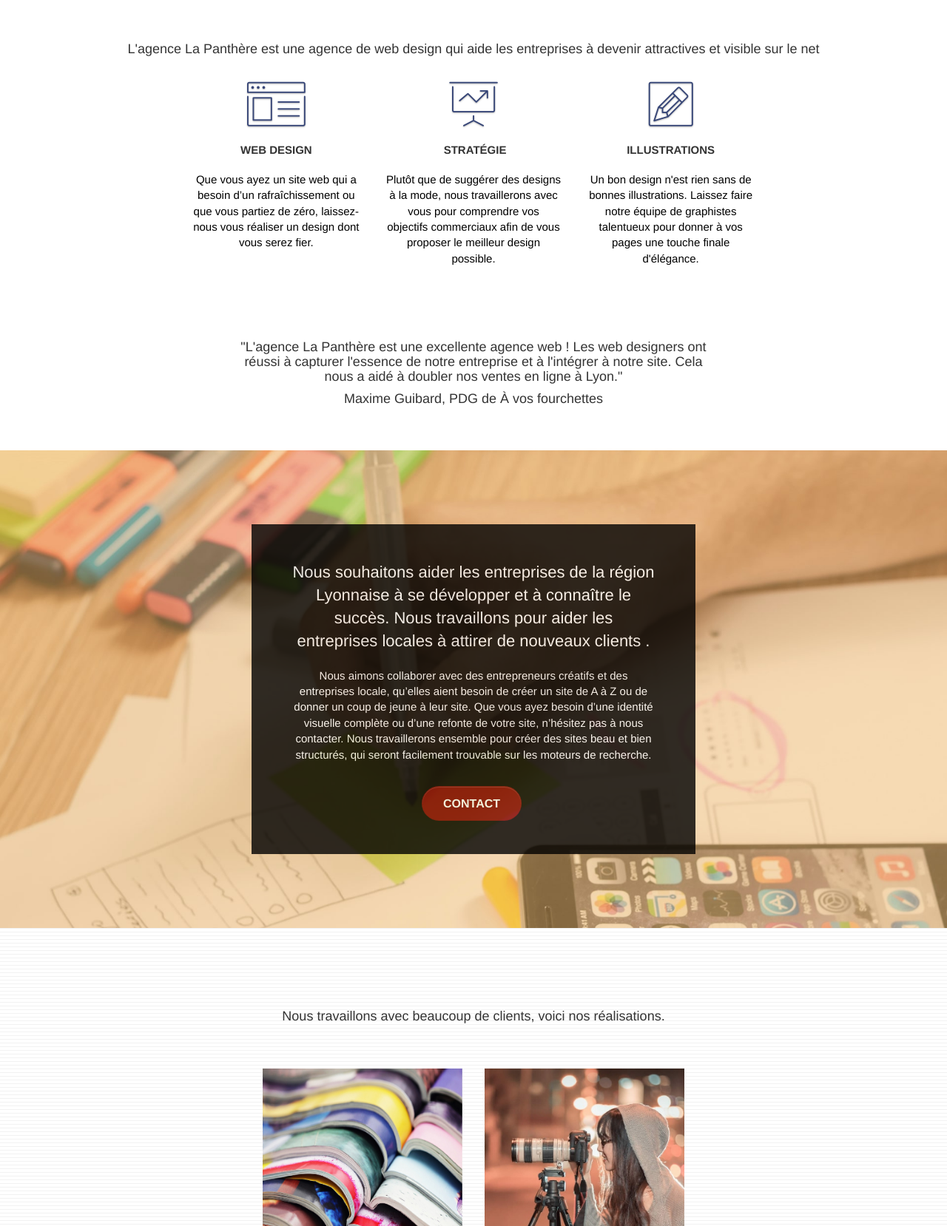
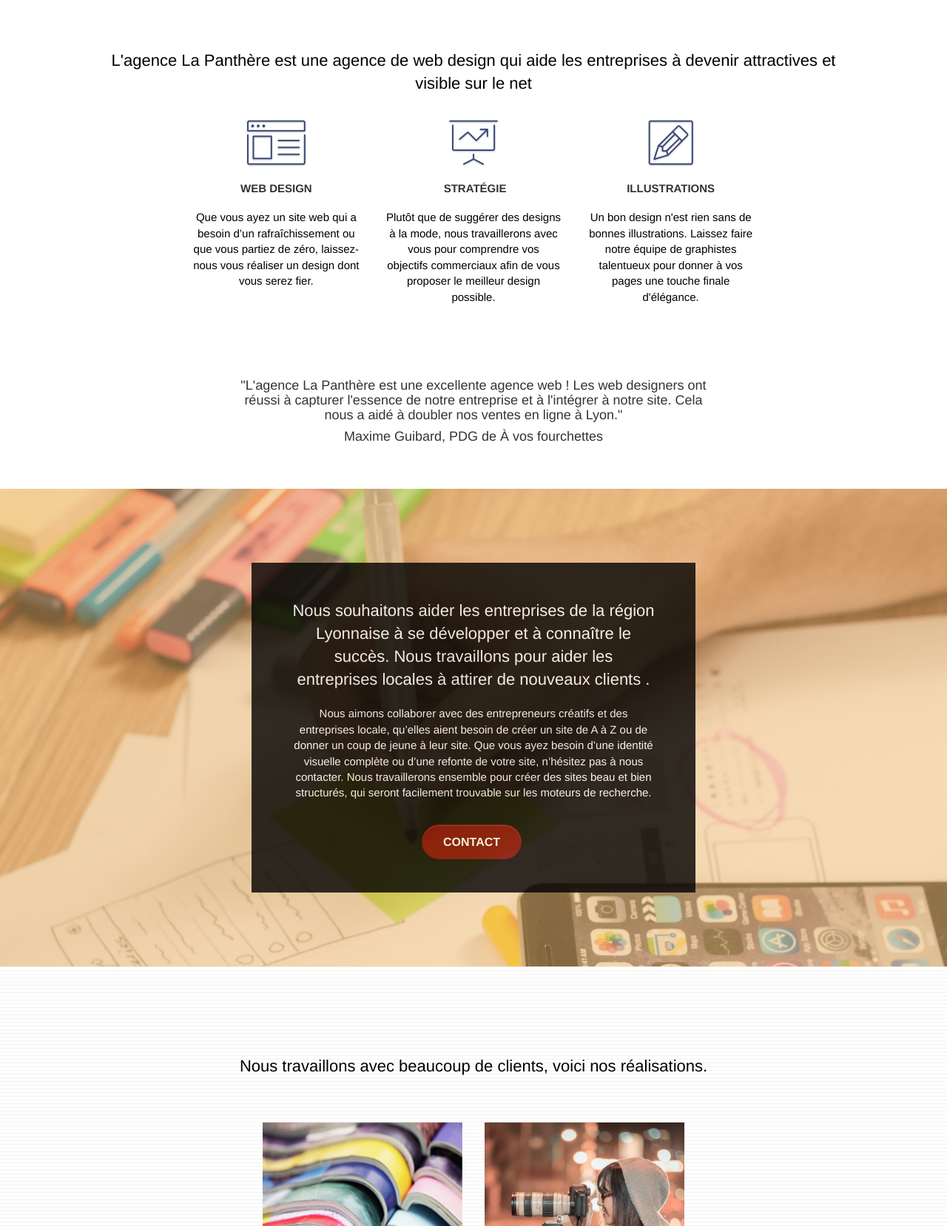
Before and after one commit to NonoGitCode/Projet-4-OPC, a plain HTML site: page index.html in a window 1280 px wide. Shown: the part 535-2193 px from the top of the page at 74% size. Drawn offline with Linux system fonts and the light colour scheme.

Commit message:
modification titre sémantiques

```diff
--- a/index.html
+++ b/index.html
@@ -87,7 +87,7 @@
 	<div class="container bloc-md">
 		<div class="row">
 			<div class="col-sm-12 text-center">
-				<h4>L'agence La Panthère est une agence de web design qui aide les entreprises à devenir attractives et visible sur le net</h4>
+				<h2>L'agence La Panthère est une agence de web design qui aide les entreprises à devenir attractives et visible sur le net</h2>
 				<!--<img alt="agence web, agence web paris, web design paris, stratégie web" class="title" src="img/title.png" />-->
 			</div>
 		</div>
@@ -162,7 +162,7 @@
 	<div class="container bloc-lg">
 		<div class="row">
 			<div class="col-sm-12 text-center">
-				<h4>Nous travaillons avec beaucoup de clients, voici nos réalisations. </h4>
+				<h2>Nous travaillons avec beaucoup de clients, voici nos réalisations. </h2>
 				<!--<img alt="agence web, agence web paris, web design paris, stratégie web" class="title2"src="img/title2.png" />-->
 			</div>
 		</div>
```
